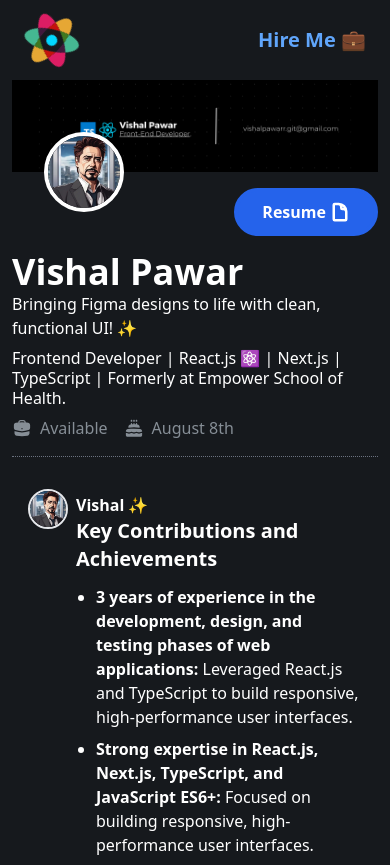
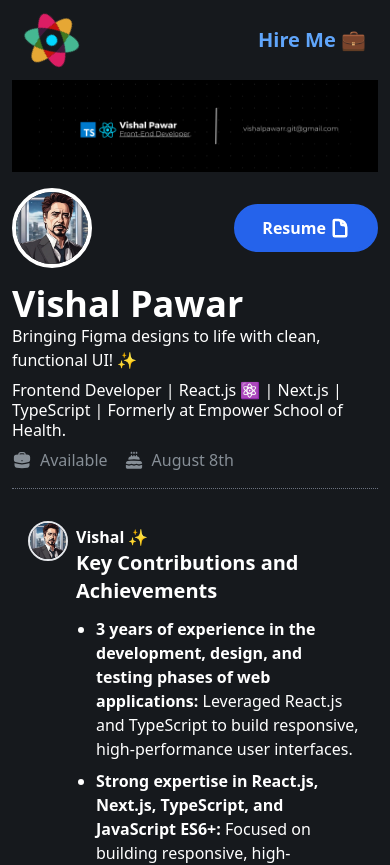
Before and after one commit to vishalpawarR/portfolio, a React (Vite) app: page / in a window 390 px wide. Shown: the top 865 px of the page. Built offline with nearby package versions, Linux system fonts and the light colour scheme.

Commit message:
style: fixed the mobile size hero section  profile img issue

```diff
--- a/src/components/nav/HeroSection.jsx
+++ b/src/components/nav/HeroSection.jsx
@@ -12,9 +12,10 @@
           alt="Hero image with my details"
         />
         <div className="max-w-xl mx-auto">
-          <div className="relative">
+          <div className="flex md:block my-4">
+            <div className="relative mr-auto">
               <img
-              className="absolute left-8 -top-14 rounded-full w-20 md:w-32 md:-top-20 block border-4 border-white"
+                className="md:absolute left-8 -top-14 rounded-full w-20 md:w-32 md:-top-20 block border-4 border-white"
                 src="./profile.webp"
                 alt="Profile pic"
               />
@@ -23,14 +24,15 @@
               <a
                 target="_blank"
                 href="./resume/Vishal-Pawar-CV.pdf"
-              className="flex font-bold bg-blue-600 border-blue-600 border-4 rounded-full py-2 px-6 hover:border-white"
+                className="group flex font-bold bg-blue-600 border-blue-600 border-4 rounded-full py-2 px-6 hover:border-white"
               >
                 Resume
                 <DocumentIcon
-                className="w-5 ml-1"
+                  className="w-5 ml-1 group-hover:animate-bounce"
                   style={{ strokeWidth: 3 }}
                 />
               </a>
+            </div>
           </div>
           <h2 className="text-4xl font-bold">Vishal Pawar</h2>{" "}
           {/* Try adding the tick mark sing near the name */}
```
Lines whose indentation alone changed are shown as unchanged.
